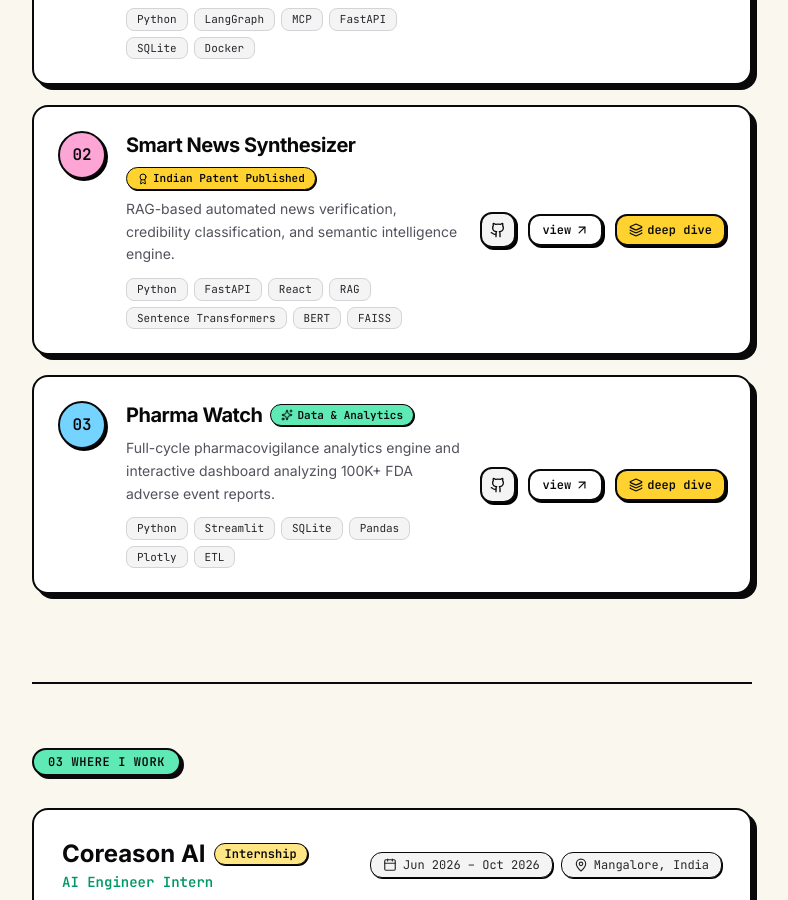
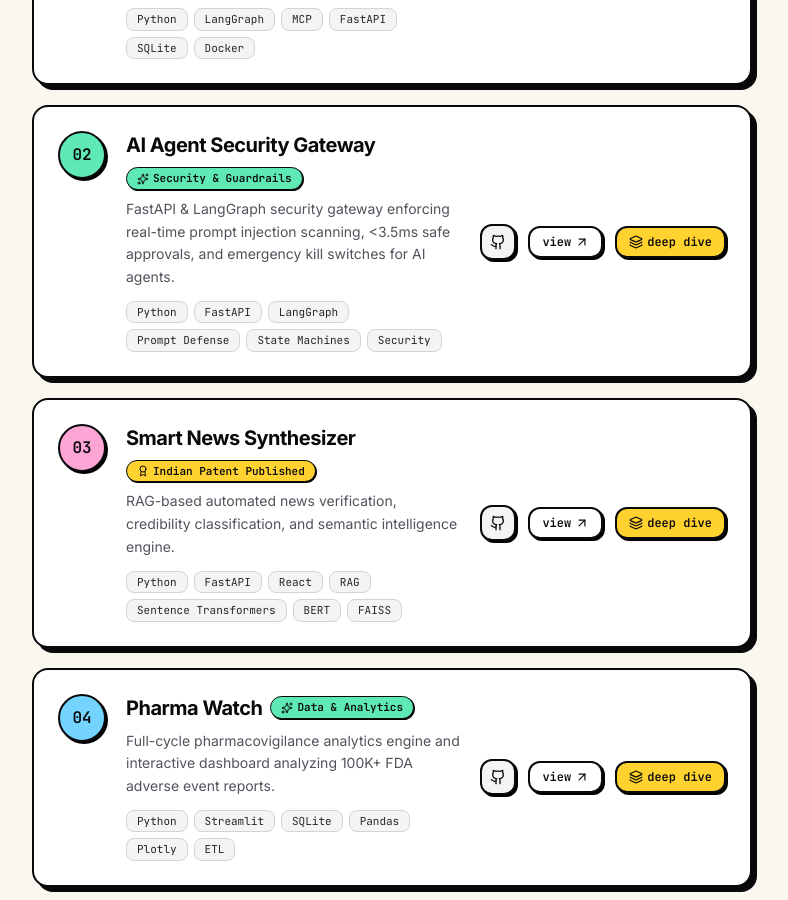
Before and after one commit to ameeshmith/portfolioameesh, a React (Vite) app: page / in a window 1280 px wide. Shown: the part 1900-2800 px from the top of the page, without its empty margins (248-1036 px from the left). Built offline with nearby package versions, Linux system fonts and the light colour scheme.

Commit message:
Add AI Agent Security Gateway project after Fora AI

```diff
--- a/src/components/Projects.tsx
+++ b/src/components/Projects.tsx
@@ -17,9 +17,8 @@ export const Projects: React.FC = () => {
   const [selectedProject, setSelectedProject] = useState<Project | null>(null);
 
   const getNumberColor = (idx: number) => {
-    if (idx === 0) return 'bg-amber-300';
-    if (idx === 1) return 'bg-pink-300';
-    return 'bg-sky-300';
+    const colors = ['bg-amber-300', 'bg-emerald-300', 'bg-pink-300', 'bg-sky-300', 'bg-purple-300'];
+    return colors[idx % colors.length];
   };
 
   return (
@@ -176,6 +175,15 @@ export const Projects: React.FC = () => {
                     • Checkpointing: SQLite state saver supporting background job polling and structured briefs in &lt;45s.
                   </p>
                 )}
+                {selectedProject.id === 'agent-security-gateway' && (
+                  <p>
+                    • State Machine: LangGraph state machines pausing high-risk database drops and payments for human review while passing safe reads in &lt;3.5ms.
+                    <br />
+                    • Inbound Defense: Real-time prompt injection scanner catching and quarantining 100% of malicious override attacks before tool invocation.
+                    <br />
+                    • Governance: Role-based access control, inflight request editing, and an emergency kill switch cutting incident review time by 40%.
+                  </p>
+                )}
                 {selectedProject.id === 'smart-news-synthesizer' && (
                   <p>
                     • Retrieval Pipeline: FAISS cosine semantic retrieval backed by Sentence Transformers embeddings.
--- a/src/data/portfolioData.ts
+++ b/src/data/portfolioData.ts
@@ -118,6 +118,28 @@ export const portfolioData: PortfolioData = {
       ],
       githubUrl: "https://github.com/ameeshmith/fora-ai",
       demoUrl: "https://github.com/ameeshmith/fora-ai#demo",
+    },
+    {
+      id: "agent-security-gateway",
+      title: "AI Agent Security Gateway",
+      subtitle: "Human-in-the-Loop Guardrail & Prompt Injection Defense",
+      badge: "Security & Guardrails",
+      summary:
+        "FastAPI & LangGraph security gateway enforcing real-time prompt injection scanning, <3.5ms safe approvals, and emergency kill switches for AI agents.",
+      tags: ["Python", "FastAPI", "LangGraph", "Prompt Defense", "State Machines", "Security"],
+      metrics: [
+        { label: "Safe Read Latency", value: "<3.5ms" },
+        { label: "Destructive Actions Blocked", value: "100%" },
+        { label: "Malicious Attacks Intercepted", value: "100%" },
+        { label: "Incident Review Time", value: "-40%" },
+      ],
+      keyHighlights: [
+        "Built a security gateway for AI agents using FastAPI and LangGraph state machines, automatically approving safe read requests in <3.5ms while pausing high-risk database drops and payments for human review—eliminating 100% of unauthorized destructive actions.",
+        "Developed an inbound prompt injection scanner that caught and quarantined 100% of malicious override attacks before tools were invoked, preventing rogue agent actions such as production database drops and unauthorized $5,000+ financial transfers.",
+        "Created a role-based permission system and emergency kill switch that let operators safely edit dangerous requests in flight, stopping runaway agent loops and cutting incident review time by 40%.",
+      ],
+      githubUrl: "https://github.com/ameeshmith/agent-security-gateway",
+      demoUrl: "https://github.com/ameeshmith/agent-security-gateway#demo",
     },
     {
       id: "smart-news-synthesizer",
```
